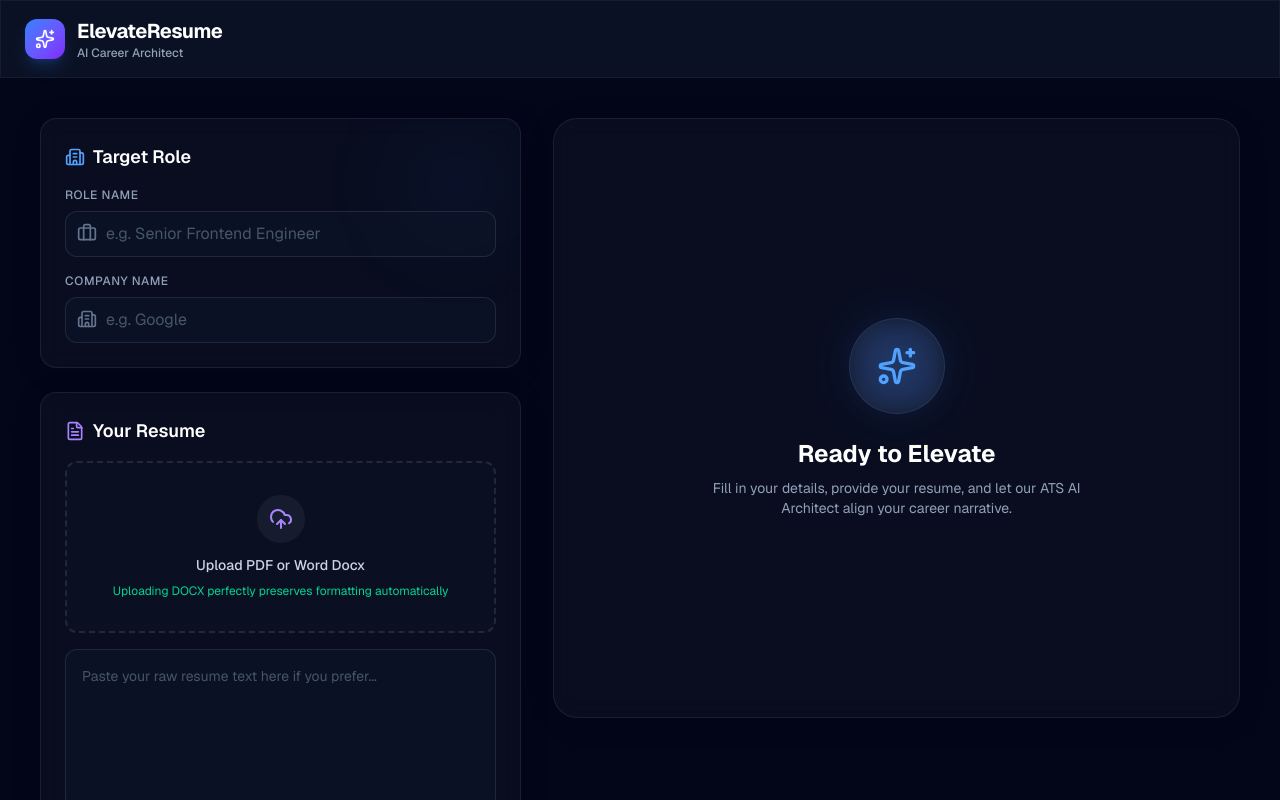
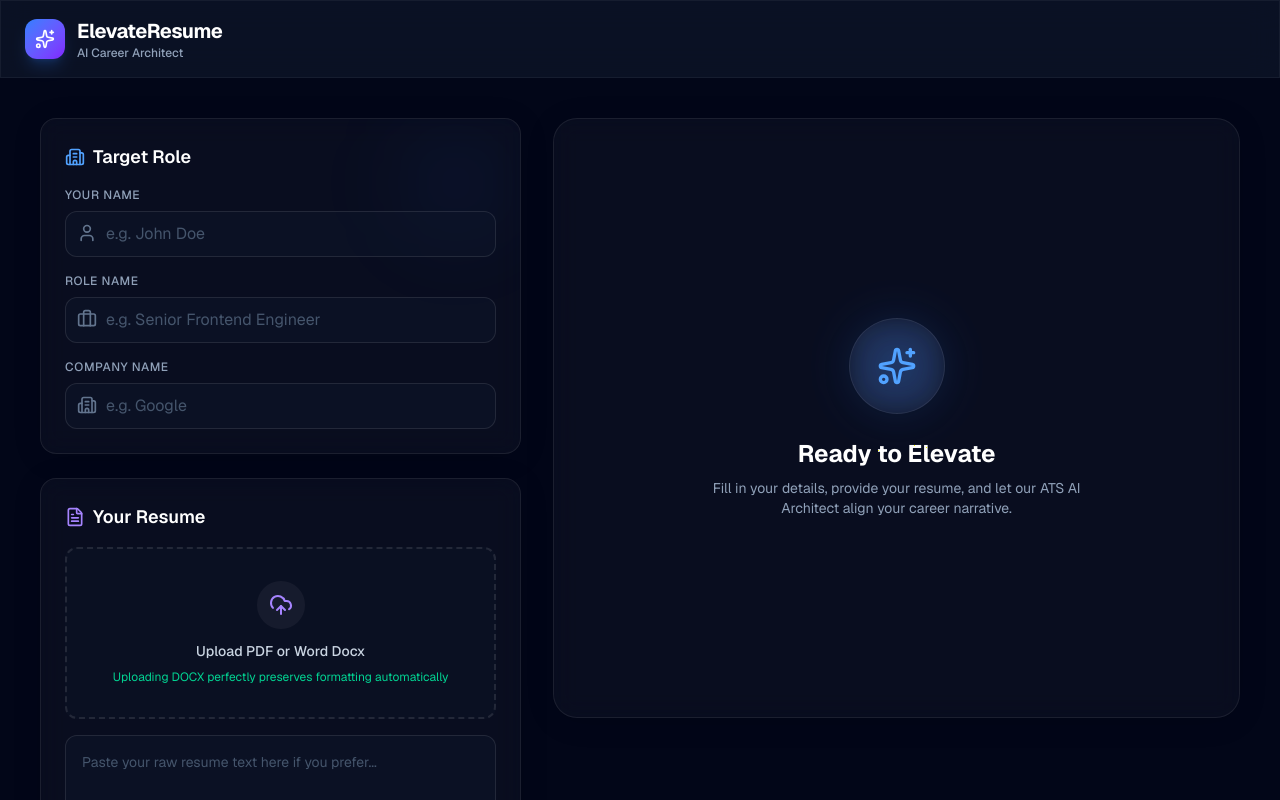
Before and after one commit to ughitsashwin/resume-editor, a Next.js app: page / in a window 1280 px wide. Shown: the top 800 px of the page. Built offline with nearby package versions, Linux system fonts and the light colour scheme.

Commit message:
feat: standardise downloaded file names as Name - Role Name.docx dynamically from upload context

```diff
--- a/src/app/page.tsx
+++ b/src/app/page.tsx
@@ -14,7 +14,8 @@ import {
   Trophy,
   PenTool,
   Download,
-  Sparkles
+  Sparkles,
+  User
 } from "lucide-react";
 import ReactMarkdown from "react-markdown";
 
@@ -23,6 +24,7 @@ export default function Home() {
   const [jobDesc, setJobDesc] = useState("");
   const [role, setRole] = useState("");
   const [company, setCompany] = useState("");
+  const [applicantName, setApplicantName] = useState("");
   const [uploadedFile, setUploadedFile] = useState<File | null>(null);
   const [templateText, setTemplateText] = useState(""); // Captures the exact formatting scheme of the uploaded DOCX securely
 
@@ -42,6 +44,8 @@ export default function Home() {
        return;
     }
     setUploadedFile(file);
+    const baseName = file.name.replace(/\.[^/.]+$/, "");
+    if (!applicantName) setApplicantName(baseName);
 
     if (
       file.type === "application/pdf" ||
@@ -97,7 +101,9 @@ export default function Home() {
       const url = window.URL.createObjectURL(blob);
       const link = document.createElement("a");
       link.href = url;
-      link.download = `Optimized_Resume_${role.replace(/\s+/g, '_')}.docx`;
+      const safeName = (applicantName || 'Optimized_Resume').replace(/[^a-zA-Z0-9.\-_ ]/g, "").trim();
+      const safeRole = role.replace(/[^a-zA-Z0-9.\-_ ]/g, "").trim();
+      link.download = `${safeName} - ${safeRole}.docx`;
       document.body.appendChild(link);
       link.click();
       document.body.removeChild(link);
@@ -143,7 +149,9 @@ export default function Home() {
       const url = window.URL.createObjectURL(blob);
       const link = document.createElement("a");
       link.href = url;
-      link.download = `Optimized_${uploadedFile.name.replace(/[^a-zA-Z0-9.-]/g, "_")}`;
+      const safeName = (applicantName || 'Optimized').replace(/[^a-zA-Z0-9.\-_ ]/g, "").trim();
+      const safeRole = role.replace(/[^a-zA-Z0-9.\-_ ]/g, "").trim();
+      link.download = `${safeName} - ${safeRole}.docx`;
       document.body.appendChild(link);
       link.click();
       document.body.removeChild(link);
@@ -232,6 +240,19 @@ export default function Home() {
               Target Role
             </h2>
             <div className="space-y-4">
+              <div>
+                <label className="text-xs font-medium text-slate-400 uppercase tracking-wider mb-2 block">Your Name</label>
+                <div className="relative">
+                  <User className="absolute left-3 top-3 w-5 h-5 text-slate-500" />
+                  <input
+                    type="text"
+                    placeholder="e.g. John Doe"
+                    value={applicantName}
+                    onChange={(e) => setApplicantName(e.target.value)}
+                    className="w-full bg-slate-900/50 border border-white/10 rounded-xl py-2.5 pl-10 pr-4 text-slate-200 placeholder:text-slate-600 focus:outline-none focus:border-blue-500/50 transition-all"
+                  />
+                </div>
+              </div>
               <div>
                 <label className="text-xs font-medium text-slate-400 uppercase tracking-wider mb-2 block">Role Name</label>
                 <div className="relative">
```
